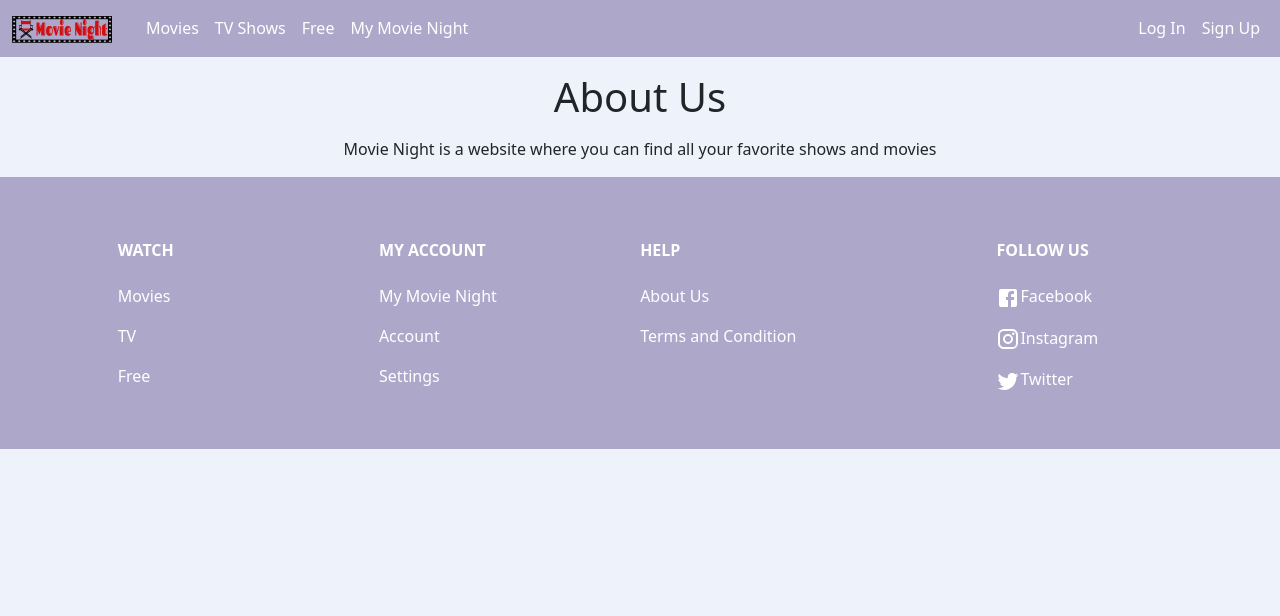
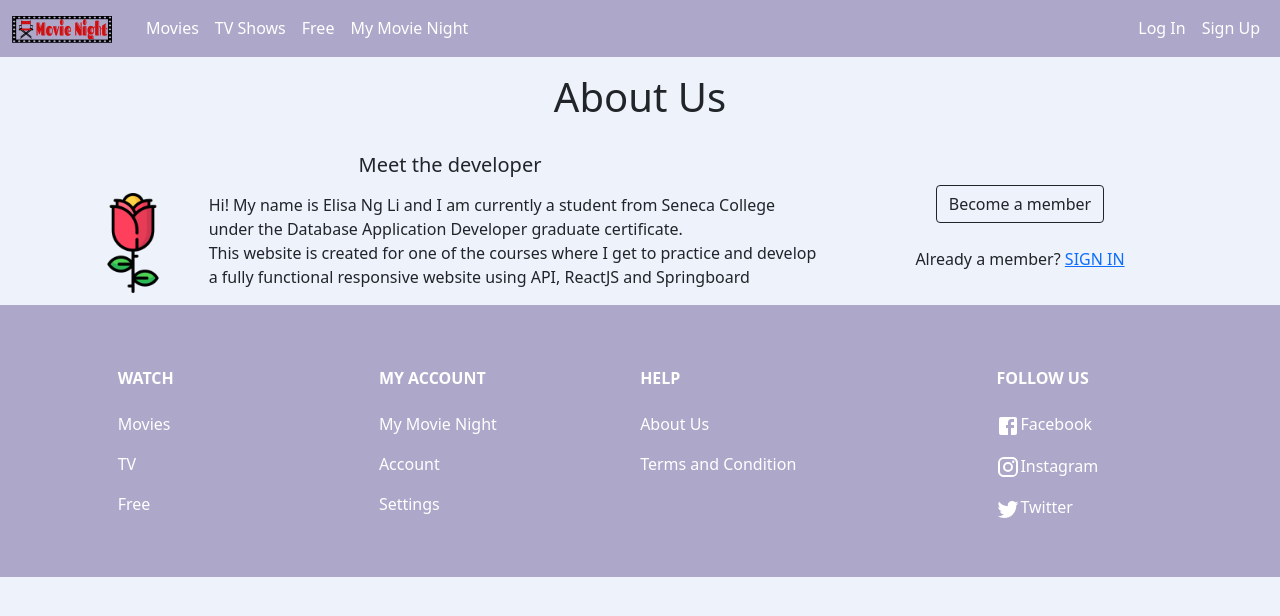
Before and after one commit to ElisaNgLi/MovieNight, a React (Create React App) app: page /about in a window 1280 px wide. Shown: the top 616 px of the page. Built offline with nearby package versions, Linux system fonts and the light colour scheme.

Commit message:
update content

```diff
--- /dev/null
+++ b/src/components/AboutUs/AboutUs.css
@@ -0,0 +1,3 @@
+.member a {
+  text-decoration: none;
+}
--- a/src/components/AboutUs/AboutUs.js
+++ b/src/components/AboutUs/AboutUs.js
@@ -1,16 +1,52 @@
 import React from "react";
+import { Link } from "react-router-dom";
+
+import "./AboutUs.css";
 
 import Title from "../Style/Title";
+import image from "../../assets/images/rose.png";
 
 const AboutUs = () => {
   return (
     <div className="container">
       <Title name="About Us" />
-      <div className="text-center mt-3">
-        <p>
-          Movie Night is a website where you can find all your favorite shows
-          and movies
-        </p>
+      <div className="mt-3">
+        <div className="row">
+          <div className="col-lg-8 mt-3">
+            <h5 className="text-center">Meet the developer</h5>
+            <div className="row mt-3">
+              <div className="col-lg-2 text-center">
+                <img src={image} alt="Elisa" width="100" height="100" />
+              </div>
+              <div className="col">
+                <p>
+                  Hi! My name is Elisa Ng Li and I am currently a student from
+                  Seneca College under the Database Application Developer
+                  graduate certificate. <br />
+                  This website is created for one of the courses where I get to
+                  practice and develop a fully functional responsive website
+                  using API, ReactJS and Springboard
+                </p>
+              </div>
+            </div>
+          </div>
+          <div className="col mt-5">
+            <div className="member d-flex justify-content-center">
+              <Link
+                to="/registration"
+                role="button"
+                className="btn btn-outline-dark"
+              >
+                Become a member
+              </Link>
+            </div>
+            <div className="mt-4 d-flex justify-content-center">
+              <p>
+                Already a member? <Link to="/login">SIGN IN</Link>
+              </p>
+            </div>
+          </div>
+        </div>
       </div>
     </div>
   );
```
Also changed, not shown: src/assets/images/rose.png (added).
